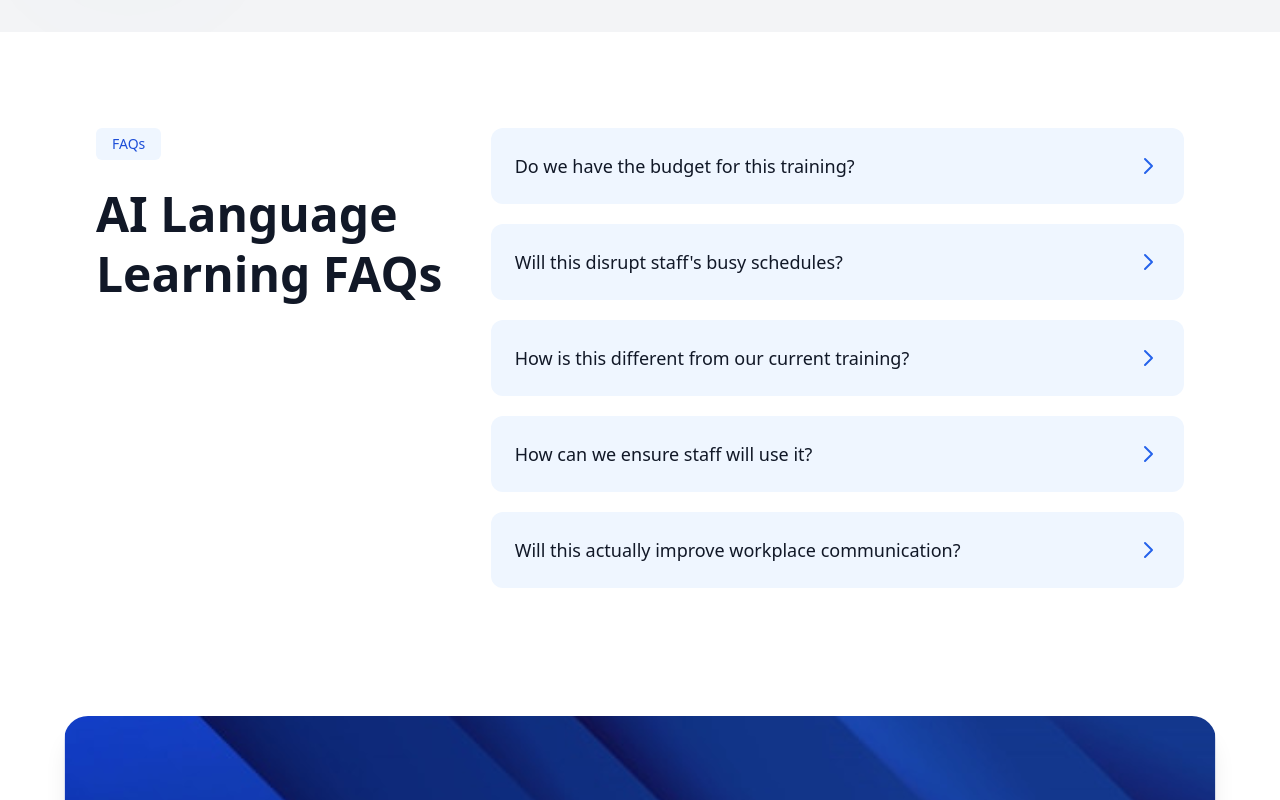
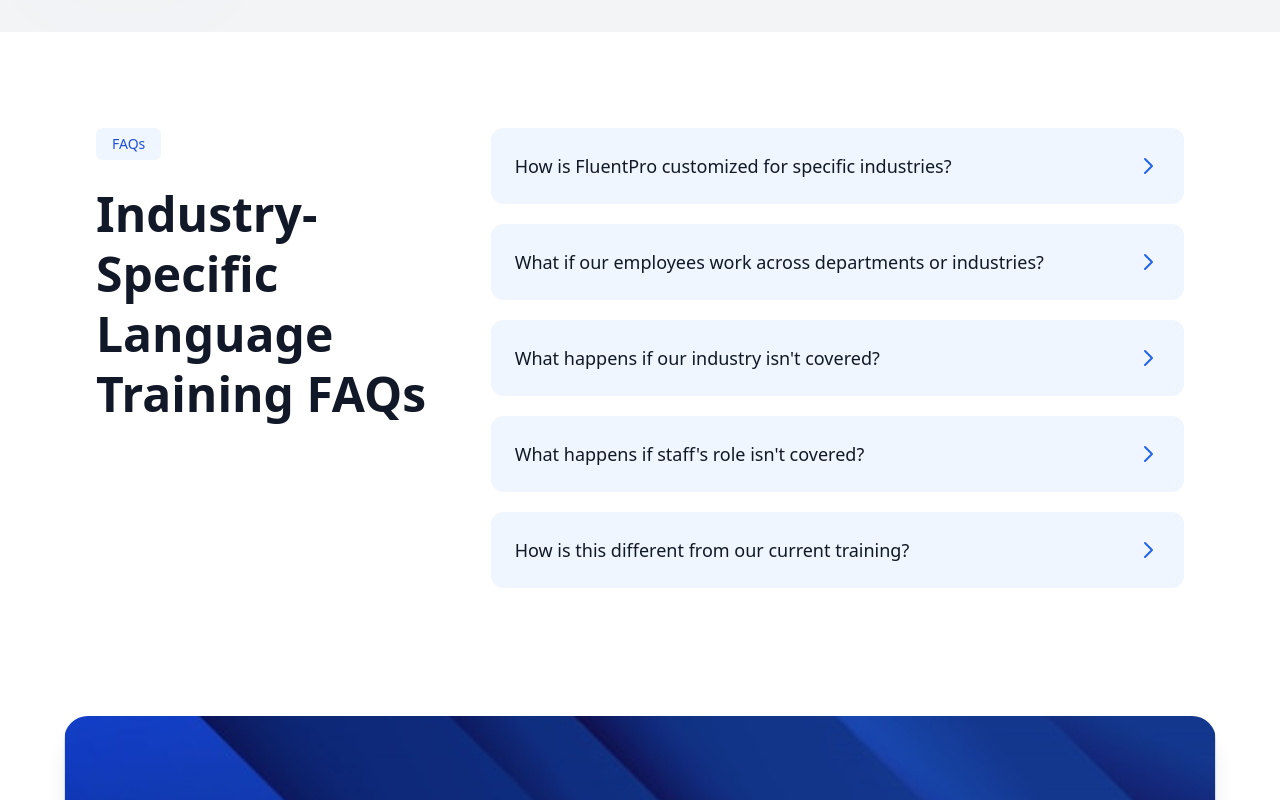
Before and after one commit to woodhk/landing-page, a Next.js app: page /industry/banking-finance in a window 1280 px wide. Shown: the part 5820-6620 px from the top of the page. Built offline with nearby package versions, Linux system fonts and the light colour scheme.

Commit message:
Refactor FAQ component to support dynamic data based on page context. Update home and industry templates to utilize new FAQ structure, enhancing content management and user experience. Introduce centralized FAQ data object for better organization.

```diff
--- a/app/(pages)/home/page.tsx
+++ b/app/(pages)/home/page.tsx
@@ -35,7 +35,7 @@ export default function HomePage() {
       <Reasons />
       <Audience />
       <AiEthics />
-      <FAQ />
+      <FAQ pageKey="home"/>
       <Cta />
     </div>
   );
--- a/components/home/FAQ.tsx
+++ b/components/home/FAQ.tsx
@@ -1,10 +1,18 @@
 "use client";
 
 import { useState } from 'react';
-import { faqData } from '../../data/FAQ';
+import { faqDataByPage, FAQSection } from '../../data/FAQ';
 
-const FAQ = () => {
+interface FAQProps {
+  pageKey?: keyof typeof faqDataByPage;
+  customData?: FAQSection;
+}
+
+const FAQ = ({ pageKey = 'home', customData }: FAQProps) => {
   const [activeIndex, setActiveIndex] = useState<number | null>(null);
+
+  // Use either custom data or data from the faqDataByPage based on pageKey
+  const data = customData || faqDataByPage[pageKey];
 
   const toggleQuestion = (index: number) => {
     setActiveIndex(activeIndex === index ? null : index);
@@ -19,14 +27,14 @@ const FAQ = () => {
             FAQs
           </div>
           <h2 className="text-5xl font-bold text-gray-900 leading-tight">
-            AI Language<br />
-            Learning FAQs
+            {data.title}<br />
+            {data.subtitle}
           </h2>
         </div>
 
         {/* Right Column - Questions */}
         <div className="md:w-3/5 lg:w-2/3 space-y-5">
-          {faqData.map((faq, index) => (
+          {data.items.map((faq, index) => (
             <div
               key={index}
               className="bg-blue-50 rounded-xl overflow-hidden"
@@ -65,21 +73,7 @@ const FAQ = () => {
               {activeIndex === index && (
                 <div className="px-6 pb-6">
                   <p className="text-base text-gray-700">{faq.answer}</p>
-                  {faq.question === "Do we have the budget for this training?" && (
-                    <p className="mt-2">
-
-                    </p>
-                  )}
-                  {faq.question === "Will this actually improve workplace communication?" && (
-                    <p className="mt-2">
-                      <a
-                        href="https://language-key.vercel.app/home"
-                        className="text-blue-600 hover:underline"
-                      >
-                        Learn more
-                      </a>
-                    </p>
-                  )}
+                  {faq.additionalContent}
                 </div>
               )}
             </div>
--- a/components/industry/templates/GenericIndustryTemplate.tsx
+++ b/components/industry/templates/GenericIndustryTemplate.tsx
@@ -78,8 +78,8 @@ export const GenericIndustryTemplate: React.FC<GenericIndustryTemplateProps> = (
       {/* AI Ethics Section */}
       <AiEthics />
 
-      {/* FAQ Section */}
-      <FAQ />
+      {/* FAQ Section - Now using the industry-specific FAQ data */}
+      <FAQ pageKey="industry" />
 
       {/* Call to Action Section */}
       <Cta />
--- a/data/FAQ.ts
+++ b/data/FAQ.ts
@@ -1,9 +1,17 @@
 export type FAQItem = {
   question: string;
   answer: string;
+  additionalContent?: React.ReactNode;
 };
 
-export const faqData: FAQItem[] = [
+export type FAQSection = {
+  title: string;
+  subtitle: string;
+  items: FAQItem[];
+};
+
+// Homepage FAQ data
+export const homeFaqData: FAQItem[] = [
   {
     question: "Do we have the budget for this training?",
     answer: "We understand that training budgets are limited. That's why FluentPro is designed to be cost-effective, delivering measurable results like fewer communication errors, better client interactions, and improved efficiency. Plus, you only need to purchase a set number of seats—inactive users are automatically removed, freeing up space for more motivated staff at no extra cost."
@@ -14,7 +22,7 @@ export const faqData: FAQItem[] = [
   },
   {
     question: "How is this different from our current training?",
-    answer: "Traditional training methods can certainly help with general English skills like everyday vocabulary and grammar. However, for those looking to build job-specific English skills, FluentPro offers a more targeted approach. By focusing on industry and role-specific scenarios, interactive role-plays, and AI-powered feedback, FluentPro ensures that employees don’t just improve their English—they develop the precise language skills needed to excel in their roles."
+    answer: "Traditional training methods can certainly help with general English skills like everyday vocabulary and grammar. However, for those looking to build job-specific English skills, FluentPro offers a more targeted approach. By focusing on industry and role-specific scenarios, interactive role-plays, and AI-powered feedback, FluentPro ensures that employees don't just improve their English—they develop the precise language skills needed to excel in their roles."
   },
   {
     question: "How can we ensure staff will use it?",
@@ -25,3 +33,45 @@ export const faqData: FAQItem[] = [
     answer: "FluentPro helps staff practice real conversations they'll have at work, making learning relevant and practical. We've trained over 10,000 professionals in Hong Kong for more than 30 years, working with 200+ companies, including Fortune 500 firms like J.P. Morgan and the Bank of China, whilst maintaining a 90%+ approval rating."
   }
 ];
+
+// Industry FAQ data
+export const industryFaqData: FAQItem[] = [
+  {
+    question: "How is FluentPro customized for specific industries?",
+    answer: "FluentPro offers industry-specific language training modules tailored to the unique terminology, scenarios, and communication challenges of your sector. Our platform's AI analyzes the most common communication scenarios in your industry and creates targeted learning paths."
+  },
+  {
+    question:"What if our employees work across departments or industries?",
+    answer:"We offer cross-department and cross-industry role training, ensuring that employees can communicate effectively regardless of their role or industry."
+  },
+  {
+    question: "What happens if our industry isn't covered?",
+    answer: "If your industry isn't covered, our language experts will create a custom curriculum for you, for free."
+  },
+  {
+    question: "What happens if staff's role isn't covered?",
+    answer: "If staff's role isn't covered, our language experts will create a free custom course for them within 48 hours."
+  },
+  {
+    question: "How is this different from our current training?",
+    answer: "Traditional training methods can certainly help with general English skills like everyday vocabulary and grammar. However, for those looking to build job-specific English skills, FluentPro offers a more targeted approach. By focusing on industry and role-specific scenarios, interactive role-plays, and AI-powered feedback, FluentPro ensures that employees don't just improve their English—they develop the precise language skills needed to excel in their roles."
+  }
+];
+
+// Create a central object that contains all FAQ sections
+export const faqDataByPage = {
+  home: {
+    title: "AI Language",
+    subtitle: "Learning FAQs",
+    items: homeFaqData
+  },
+  industry: {
+    title: "Industry-Specific",
+    subtitle: "Language Training FAQs",
+    items: industryFaqData
+  },
+  // Add more sections as needed
+};
+
+// For backward compatibility
+export const faqData = homeFaqData;
```
